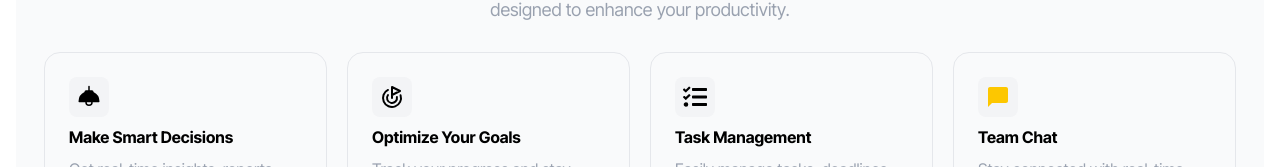
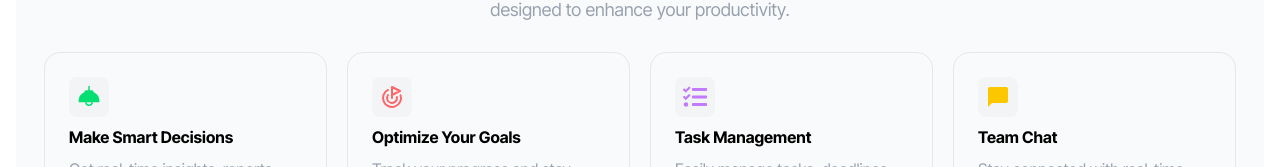
Before and after one commit to azdinserhani/MeetFlow-client, a React (Vite) app: page / in a window 1280 px wide. Shown: the part 2639-2806 px from the top of the page. Built offline with nearby package versions, Linux system fonts and the light colour scheme.

Commit message:
feat: add clsx dependency; refactor Advantage and FeaturesCard components to use colorVariants for dynamic styling

```diff
--- a/package.json
+++ b/package.json
@@ -11,6 +11,7 @@
   },
   "dependencies": {
     "@tailwindcss/vite": "^4.0.4",
+    "clsx": "^2.1.1",
     "react": "^19.0.0",
     "react-dom": "^19.0.0",
     "react-icons": "^5.4.0",
--- a/src/component/LandingPage/Advantage.jsx
+++ b/src/component/LandingPage/Advantage.jsx
@@ -9,14 +9,14 @@ const Advantage = () => {
       title: "To-do List",
       desc: "Organize your daily tasks effortlessly with our intuitive to-do list. Stay focused and prioritize what matters most.",
       number: "01",
-      color: "blue",
+      color: "yellow",
     },
     {
       id: 2,
       title: "Team Member Tracking",
       desc: "Easily track your team members' progress and stay connected. Ensure everyone is aligned and working towards shared goals.",
       number: "02",
-      color: "green",
+      color: "purple",
     },
     {
       id: 3,
--- a/src/component/LandingPage/AdvantageCard.jsx
+++ b/src/component/LandingPage/AdvantageCard.jsx
@@ -1,8 +1,11 @@
 import React from 'react'
+import { colorVariants } from '../../utils/ColorVariants';
 
 const AdvantageCard = ({ item }) => {
     return (
-        <div className={`p-4 flex flex-col  space-y-3 hover:bg-${item.color}-100 rounded-2xl hover:border-${item.color}-400 hover:border-1 cursor-pointer duration-200 hover:scale-105 border-black border`}>
+        <div className={`p-4 flex flex-col  space-y-3  rounded-2xl  hover:border-1 cursor-pointer duration-200 hover:scale-105 border-black border ${
+                colorVariants.card[item.color]
+              }`}>
           <span className='p-3 bg-white w-10 h-10 flex items-center justify-items-center rounded-md font-semibold'>{ item.number}</span>
       <h3 className='font-bold text-2xl'>{item.title}</h3>
       <p className='text-gray-400 '>
--- a/src/component/LandingPage/Featurescard.jsx
+++ b/src/component/LandingPage/Featurescard.jsx
@@ -1,11 +1,16 @@
 import React from "react";
+import { colorVariants } from "../../utils/ColorVariants";
 const FeaturesCard = ({ item, icon: Icon }) => {
   return (
     <div
-      className={`flex flex-col flex-1 space-y-2 p-6  rounded-2xl border-gray-200 border-1 hover:bg-${item.color}-100 cursor-pointer duration-300 hover:border-${item.color}-200`}
+      className={`flex flex-col flex-1 space-y-2 p-6  rounded-2xl border-gray-200 border-1 cursor-pointer duration-300 ${
+        colorVariants.card[item.color]
+      }`}
     >
       <Icon
-        className={`text-${item.color}-400 p-2 bg-gray-100 rounded-lg`}
+        className={` p-2 bg-gray-100 rounded-lg ${
+          colorVariants.icon[item.color]
+        }`}
         fontSize={40}
       />
       <span className="font-bold">{item.title}</span>
--- /dev/null
+++ b/src/utils/ColorVariants.jsx
@@ -0,0 +1,14 @@
+export const colorVariants = {
+  card: {
+    green: "hover:border-green-400 hover:bg-green-100",
+    red: "hover:border-red-400 hover:bg-red-100",
+    yellow: "hover:border-yellow-400 hover:bg-yellow-100",
+    purple: "hover:border-purple-400 hover:bg-purple-100",
+  },
+  icon: {
+    green: "text-green-400",
+    red: "text-red-400",
+    yellow: "text-yellow-400",
+    purple: "text-purple-400",
+  },
+};
```
Also changed, not shown: 1 other file (tests, documents, lock files or other folders).
